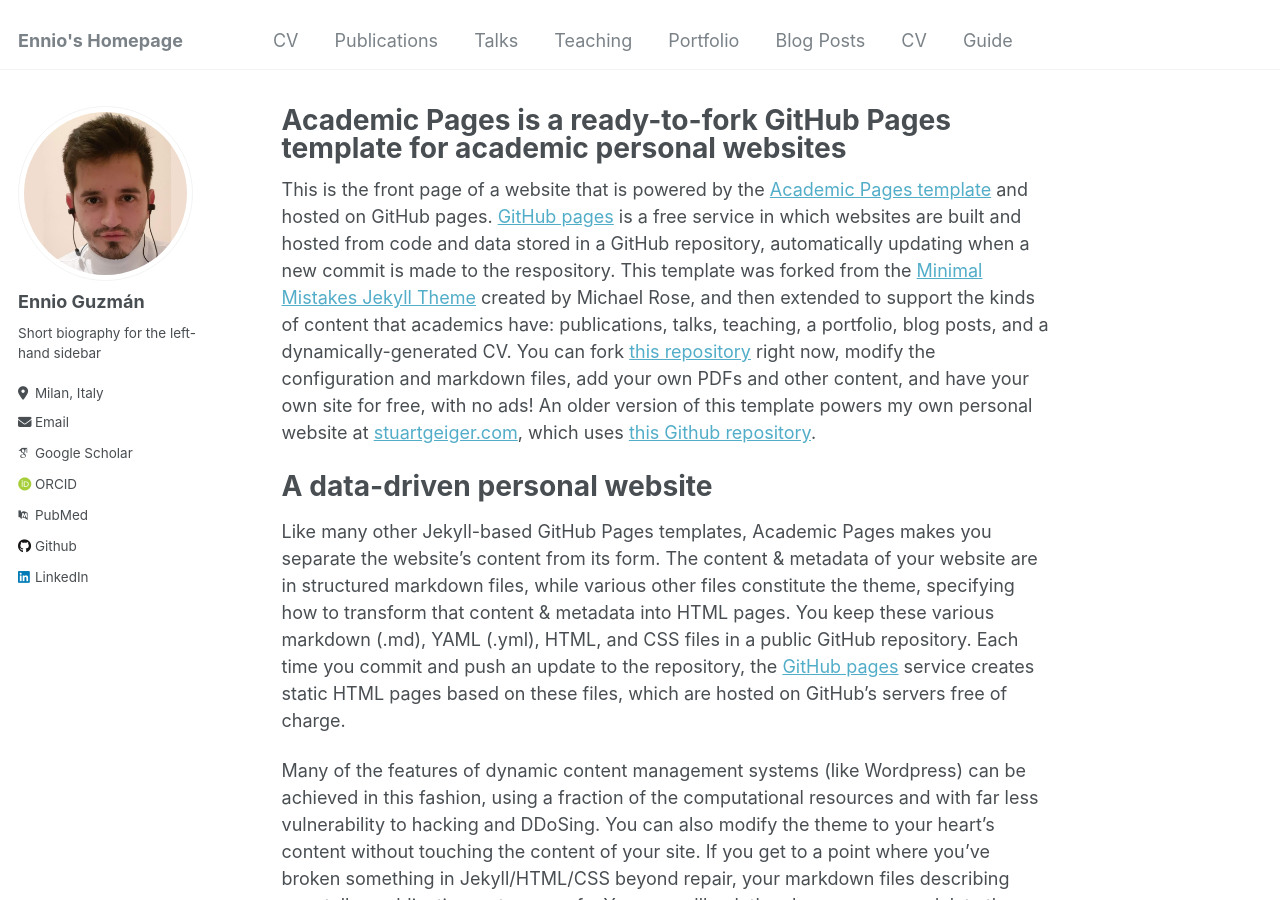
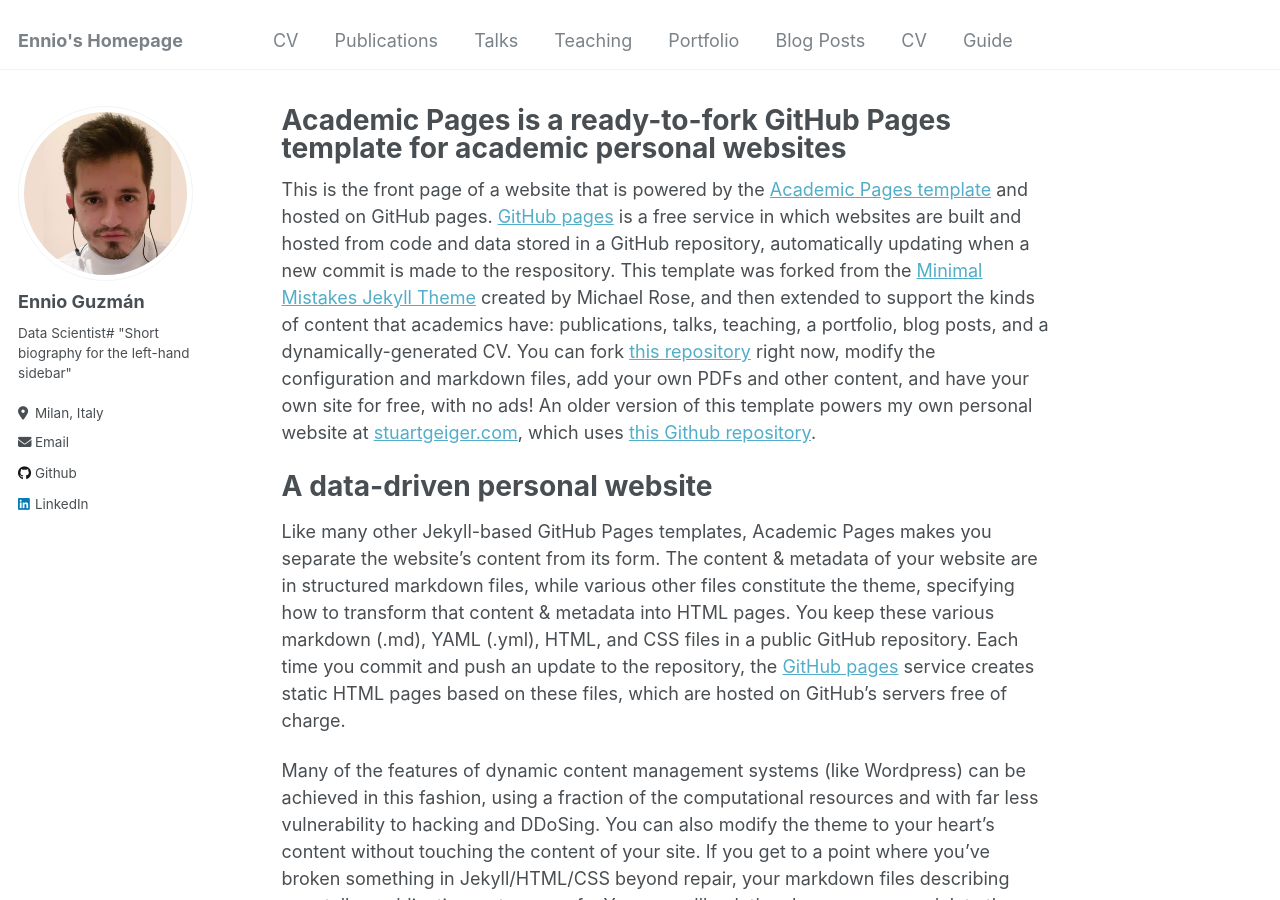
Before and after one commit to ennio-guzman/ennio-guzman.github.io, a Jekyll site: the page built from _pages/about.md, in a window 1280 px wide and 900 px high. Built offline with Jekyll 4.4.1, drawn with Linux system fonts in a browser that asks for light colours; some web fonts are replaced.

Commit message:
Update _config.yml

```diff
--- a/_config.yml
+++ b/_config.yml
@@ -24,7 +24,7 @@ author:
   avatar           : "pp.jfif"
   name             : "Ennio Guzmán"
   pronouns         : # example: "she/her"
-  bio              : "Short biography for the left-hand sidebar"
+  bio              : Data Scientist# "Short biography for the left-hand sidebar"
   location         : "Milan, Italy"
   employer         : # "Red Brick University"
   uri              : # URL
@@ -32,10 +32,10 @@ author:
 
   # Academic websites
   arxiv            : # URL - Update with the correct link to your profile
-  googlescholar    : "https://scholar.google.com/citations?user=PS_CX0AAAAAJ"
+  googlescholar    : # "https://scholar.google.com/citations?user=PS_CX0AAAAAJ"
   impactstory      : # URL
-  orcid            : "http://orcid.org/yourorcidurl"
-  pubmed           : "https://www.ncbi.nlm.nih.gov/pubmed/?term=john+snow"
+  orcid            : # "http://orcid.org/yourorcidurl"
+  pubmed           : # "https://www.ncbi.nlm.nih.gov/pubmed/?term=john+snow"
   researchgate     : # URL
 
   # Repositories and software development
```
